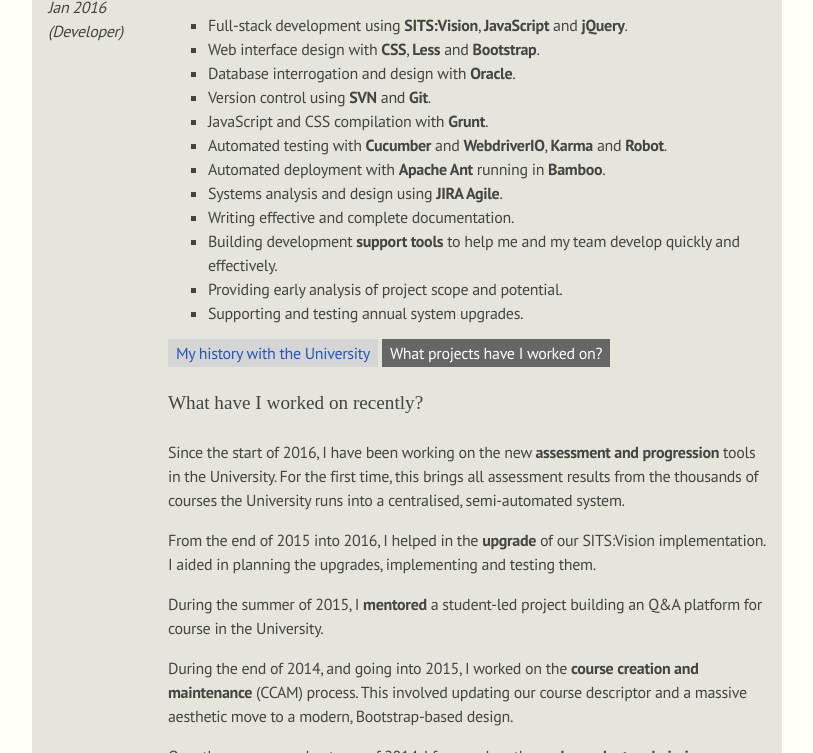
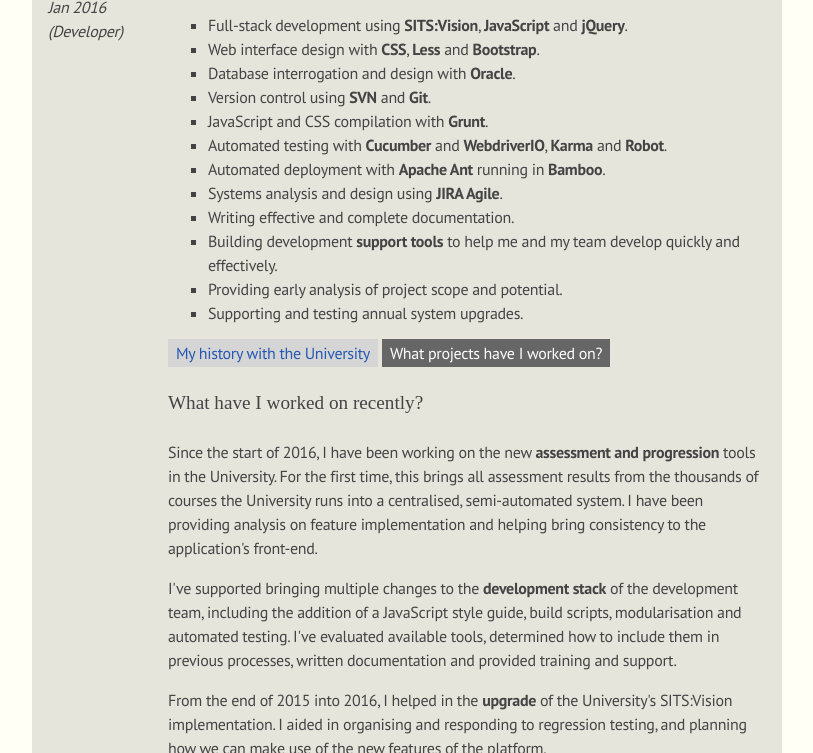
Before and after one commit to gregtyler/CV, a website: page src/index.html in a window 1280 px wide. Both pictures are taken after a click on the link "What projects have I worked on?". Shown: the part 726-1479 px from the top of the page, without its empty margins (233-1046 px from the left). Drawn offline with Linux system fonts and the light colour scheme; a web font is replaced by a local one.

Commit message:
Adding clarity to my role in projects

```diff
--- a/src/index.html
+++ b/src/index.html
@@ -79,11 +79,12 @@
                 </section>
                 <section class="hidden" id="uoe-projects">
                     <h4>What have I worked on recently?</h4>
-                    <p>Since the start of 2016, I have been working on the new <strong>assessment and progression</strong> tools in the University. For the first time, this brings all assessment results from the thousands of courses the University runs into a centralised, semi-automated system.</p>
-                    <p>From the end of 2015 into 2016, I helped in the <strong>upgrade</strong> of our SITS:Vision implementation. I aided in planning the upgrades, implementing and testing them.</p>
-                    <p>During the summer of 2015, I <strong>mentored</strong> a student-led project building an Q&amp;A platform for course in the University.</p>
-                    <p>During the end of 2014, and going into 2015, I worked on the <strong>course creation and maintenance</strong> (CCAM) process. This involved updating our course descriptor and a massive aesthetic move to a modern, Bootstrap-based design.</p>
-                    <p>Over the summer and autumn of 2014, I focussed on the <strong>undergraduate admissions</strong> process in the University, particularly the management of applications by our admissions team. A colleague and I overhauled the design and functionality of the portal.</p>
+                    <p>Since the start of 2016, I have been working on the new <strong>assessment and progression</strong> tools in the University. For the first time, this brings all assessment results from the thousands of courses the University runs into a centralised, semi-automated system. I have been providing analysis on feature implementation and helping bring consistency to the application's front-end.</p>
+                    <p>I've supported bringing multiple changes to the <strong>development stack</strong> of the development team, including the addition of a JavaScript style guide, build scripts, modularisation and automated testing. I've evaluated available tools, determined how to include them in previous processes, written documentation and provided training and support.</p>
+                    <p>From the end of 2015 into 2016, I helped in the <strong>upgrade</strong> of the University's SITS:Vision implementation. I aided in organising and responding to regression testing, and planning how we can make use of the new features of the platform.</p>
+                    <p>During the summer of 2015, I <strong>mentored</strong> a student-led project building a Q&amp;A platform for university courses. I helped the students with project planning and management, provided code review and put them in touch with helpful contacts in the University.</p>
+                    <p>During the end of 2014, and going into 2015, I lead on changes to the <strong>course creation and maintenance</strong> (CCAM) process. This involved updating how staff author their course descriptors and a significant aesthetic move to a modern, Bootstrap-based design.</p>
+                    <p>Over the summer and autumn of 2014, I focussed on the <strong>undergraduate admissions</strong> process in the University, particularly the management of applications by the admissions team. I helped to overhaul the design and front-end of the software.</p>
                     <p>For the first half of 2014, I worked on bringing <strong>Path</strong> (a site I helped develop as a student) into the University's corporate infrastructure and making it available to the whole student population for all of the 5,000 courses available each year.</p>
                 </section>
 
```
